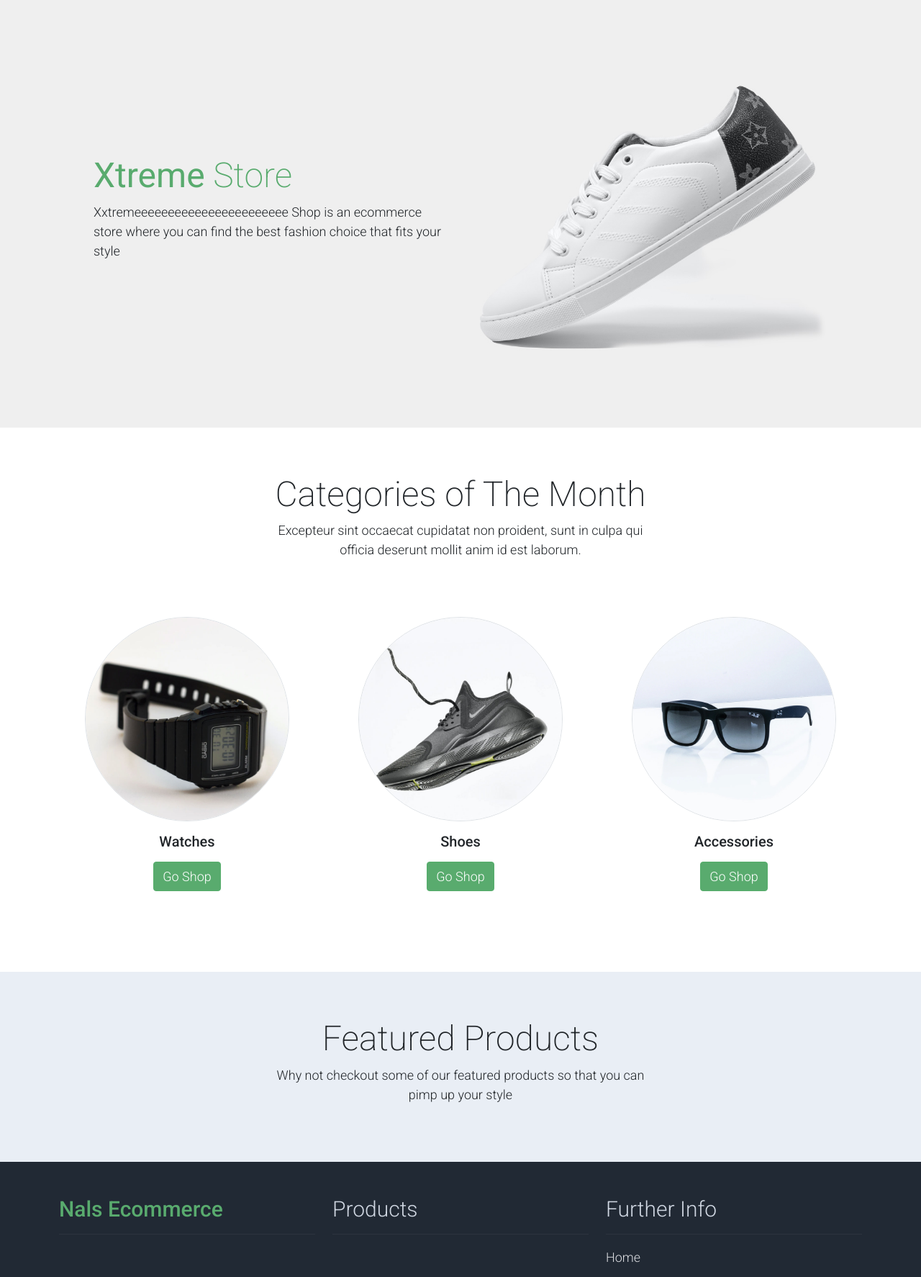
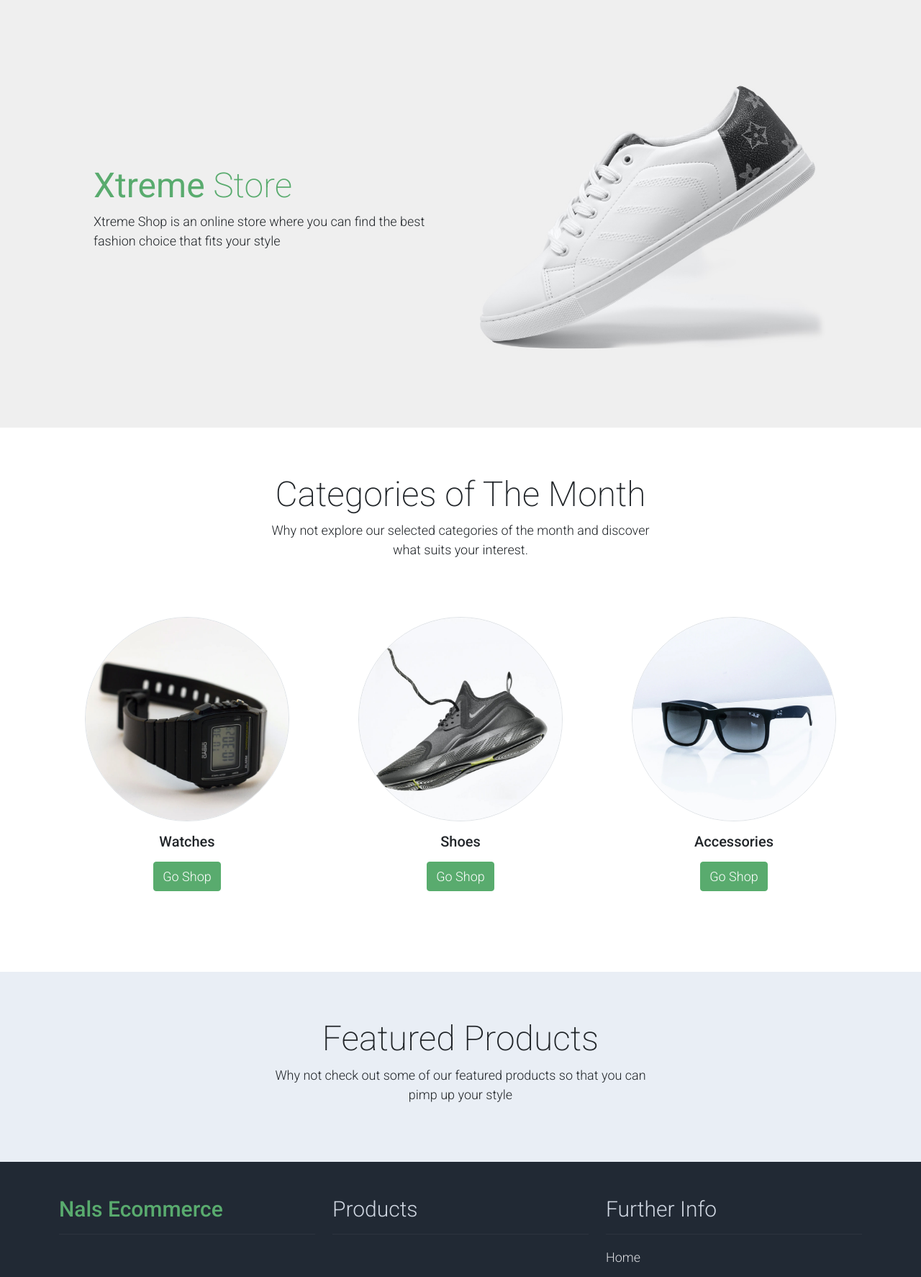
Before and after one commit to nahloo-obi/Xtreme-online-store, a Django app: page / in a window 1280 px wide. Shown: the part 92-1866 px from the top of the page at 72% size. Run offline with Django 4.2, Linux system fonts and the light colour scheme; data comes from the database, SQL or seed files in the repository; parts of the project's set-up code (start-up, migrations or seed data) failed here and were passed over; some libraries are stand-ins or nearby versions.

Commit message:
Update index.html

```diff
--- a/templates/index.html
+++ b/templates/index.html
@@ -21,7 +21,7 @@
                             <div class="text-align-left align-self-center">
                                 <h1 class="h1 text-success"><b>Xtreme</b> Store</h1>
                                 <p>
-                                    Xxtremeeeeeeeeeeeeeeeeeeeeeee Shop is an ecommerce store where you can find the best fashion choice that fits your style
+                                    Xtreme Shop is an online store where you can find the best fashion choice that fits your style
 
                                 </p>
                             </div>
@@ -41,8 +41,7 @@
             <div class="col-lg-6 m-auto">
                 <h1 class="h1">Categories of The Month</h1>
                 <p>
-                    Excepteur sint occaecat cupidatat non proident, sunt in culpa qui officia
-                    deserunt mollit anim id est laborum.
+                    Why not explore our selected categories of the month and discover what suits your interest.
                 </p>
             </div>
         </div>
@@ -74,7 +73,7 @@
                 <div class="col-lg-6 m-auto">
                     <h1 class="h1">Featured Products</h1>
                     <p>
-                       Why not checkout some of our featured products so that you can pimp up your style
+                       Why not check out some of our featured products so that you can pimp up your style
                     </p>
                 </div>
             </div>
```
